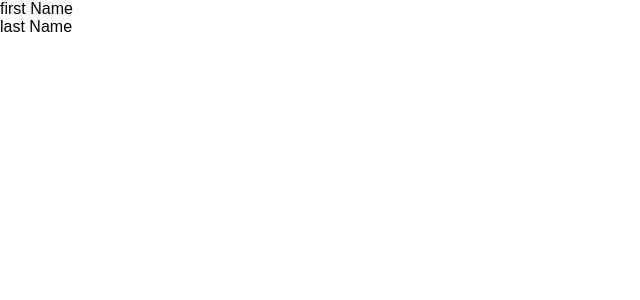
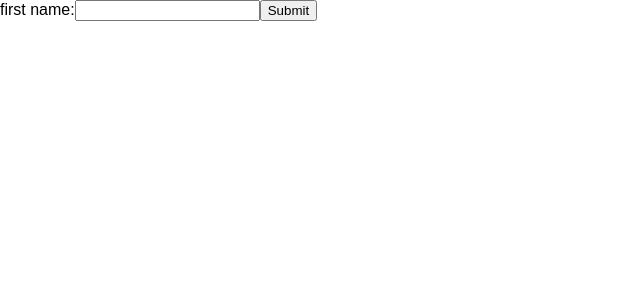
Before and after one commit to Jbays/rating-system, a React (Create React App) app in the folder my-app/: page / in a window 1280 px wide. Shown: the top 300 px of the page, without its empty margins (0-640 px from the left). Built offline with nearby package versions, Linux system fonts and the light colour scheme.

Commit message:
Established first form that will console.log inputs

```diff
--- a/my-app/src/index.js
+++ b/my-app/src/index.js
@@ -2,27 +2,71 @@
 import ReactDOM from 'react-dom';
 import './index.css';
 
-class Page extends React.Component {
+class NameForm extends React.Component {
+  constructor(props) {
+    super(props);
+    this.state = {value: ''};
+
+    this.handleChange = this.handleChange.bind(this);
+    this.handleSubmit = this.handleSubmit.bind(this);
+  }
+
+  handleChange(event) {
+    this.setState({value: event.target.value});
+  }
+
+  handleSubmit(event) {
+    console.log(this.state.value);
+    event.preventDefault();
+  }
+
   render() {
     return (
-      <div className="">
-        <div className="">
-          first Name
-        </div>
-        <div className="">
-          last Name
-        </div>
-        <div className="">
-          <div></div>
-        </div>
+      <div>
+        <form onSubmit={this.handleSubmit}>
+          <label>
+            first name:
+            <input type="text" value={this.state.value} onChange={this.handleChange} />
+          </label>
+          <input type="submit" value="Submit" />
+        </form>
+        {/* <form onSubmit={this.handleSubmit}>
+          <label>
+            last name:
+            <input type="text" value={this.state.value} onChange={this.handleChange} />
+          </label>
+          <input type="submit" value="Submit" />
+        </form> */}
       </div>
     );
   }
 }
 
-// ========================================
+// class Page extends React.Component {
+//   render() {
+//     return (
+//       <div className="">
+//         <form onSubmit={this.handeSubmit}>
+//           <label>
+//             first name:
+//             <input type="text"
+//                    value={this.state.value}
+//                    onChange={this.handleChange}/>
+//           </label>
+//           <input type="submit" name="Submit"/>
+//         </form>
+//         <form>
+//           <label>last name
+//             <input type="text" name="lastName"/>
+//           </label>
+//           <input type="submit" name="Submit"/>
+//         </form>
+//       </div>
+//     );
+//   }
+// }
 
 ReactDOM.render(
-  <Page />,
+  <NameForm />,
   document.getElementById('root')
 );
```
